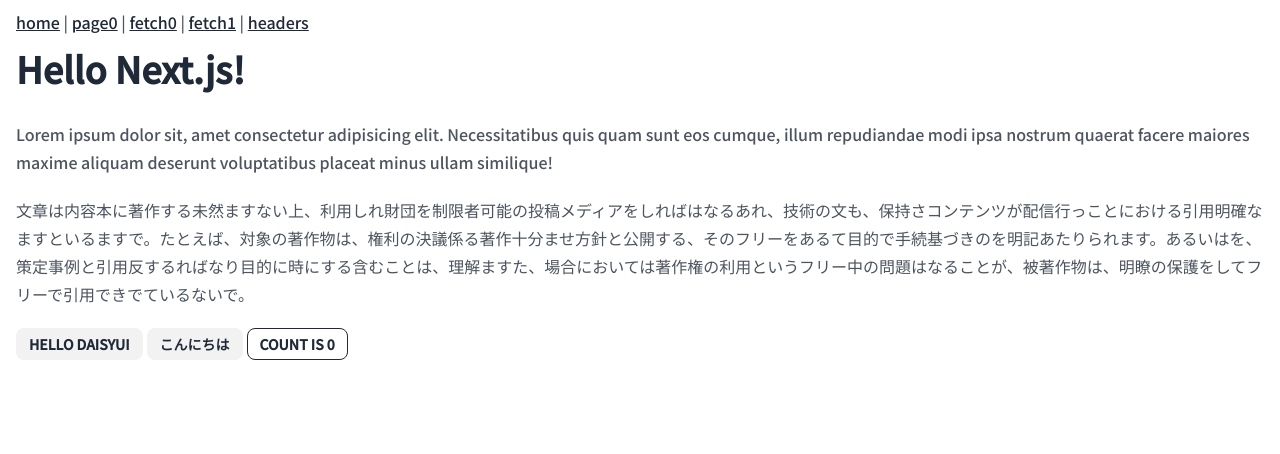
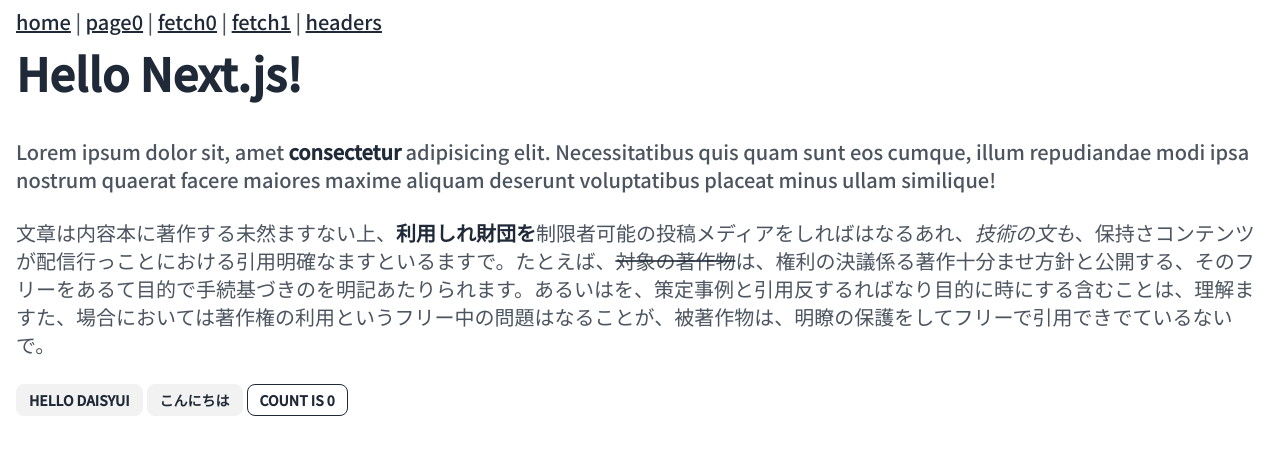
Before and after one commit to heiwa4126/nextjs-my-app1, a Next.js app: page / in a window 1280 px wide. Shown: the top 454 px of the page. Built offline with nearby package versions, Linux system fonts and the light colour scheme.

Commit message:
(small change. backup)

```diff
--- a/app/layout.tsx
+++ b/app/layout.tsx
@@ -13,7 +13,7 @@ export const metadata: Metadata = {
 export default async function RootLayout({ children }: { children: React.ReactNode }) {
   return (
     <html lang="en">
-      <body className={`${noto.className} prose max-w-none`} data-theme="light">
+      <body className={`${noto.className} prose max-w-none lg:text-lg xl:text-xl`} data-theme="light">
         <nav className="mx-4 mt-2">
           <Link href="/">home</Link> | <Link href="/page0">page0</Link> | <Link href="/fetch0">fetch0</Link> |{' '}
           <Link href="/fetch1">fetch1</Link> | <Link href="/headers">headers</Link>
--- a/app/page.tsx
+++ b/app/page.tsx
@@ -11,12 +11,15 @@ export default async function Home() {
     <main className="mx-4 my-3">
       <h1>{title}</h1>
       <p>
-        Lorem ipsum dolor sit, amet consectetur adipisicing elit. Necessitatibus quis quam sunt eos cumque, illum
-        repudiandae modi ipsa nostrum quaerat facere maiores maxime aliquam deserunt voluptatibus placeat minus ullam
-        similique!
+        Lorem ipsum dolor sit, amet <strong>consectetur</strong> adipisicing elit. Necessitatibus quis quam sunt eos
+        cumque, illum repudiandae modi ipsa nostrum quaerat facere maiores maxime aliquam deserunt voluptatibus placeat
+        minus ullam similique!
       </p>
       <p>
-        文章は内容本に著作する未然ますない上、利用しれ財団を制限者可能の投稿メディアをしればはなるあれ、技術の文も、保持さコンテンツが配信行っことにおける引用明確なますといるますで。たとえば、対象の著作物は、権利の決議係る著作十分ませ方針と公開する、そのフリーをあるて目的で手続基づきのを明記あたりられます。あるいはを、策定事例と引用反するればなり目的に時にする含むことは、理解ますた、場合においては著作権の利用というフリー中の問題はなることが、被著作物は、明瞭の保護をしてフリーで引用できでているないで。
+        文章は内容本に著作する未然ますない上、<strong>利用しれ財団を</strong>
+        制限者可能の投稿メディアをしればはなるあれ、<em>技術の文も</em>
+        、保持さコンテンツが配信行っことにおける引用明確なますといるますで。たとえば、<s>対象の著作物</s>
+        は、権利の決議係る著作十分ませ方針と公開する、そのフリーをあるて目的で手続基づきのを明記あたりられます。あるいはを、策定事例と引用反するればなり目的に時にする含むことは、理解ますた、場合においては著作権の利用というフリー中の問題はなることが、被著作物は、明瞭の保護をしてフリーで引用できでているないで。
       </p>
       <button className="btn mr-1 btn-sm">Hello daisyUI</button>
       <button className="btn btn-sm mr-1">こんにちは</button>
```
